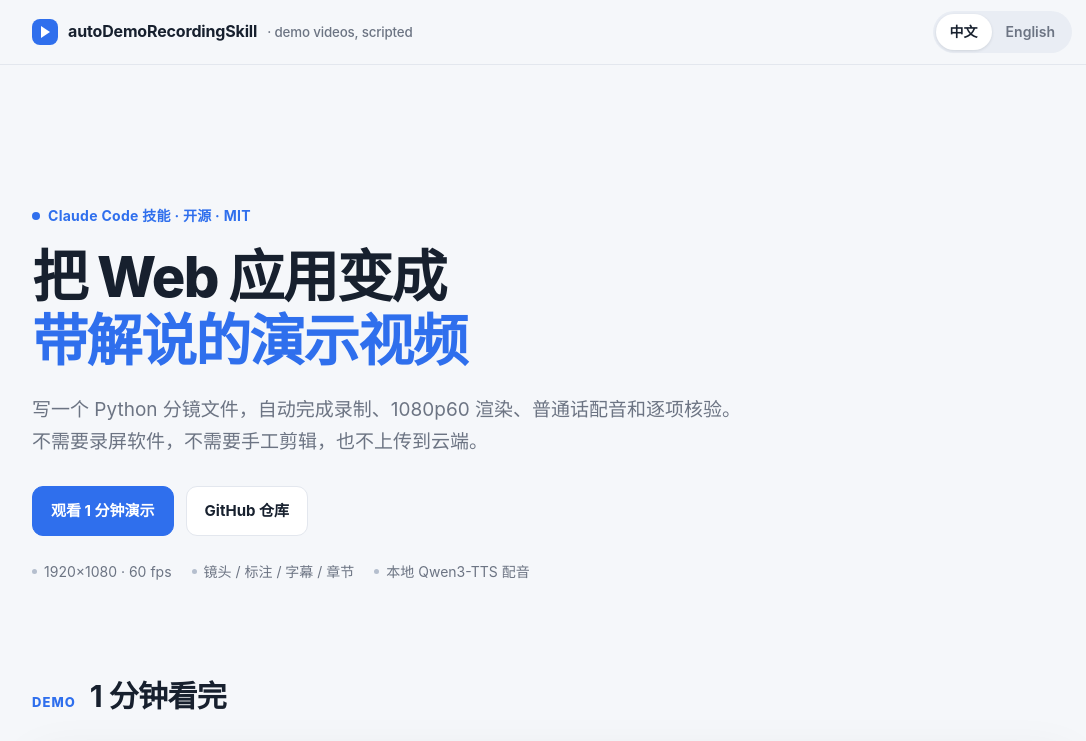
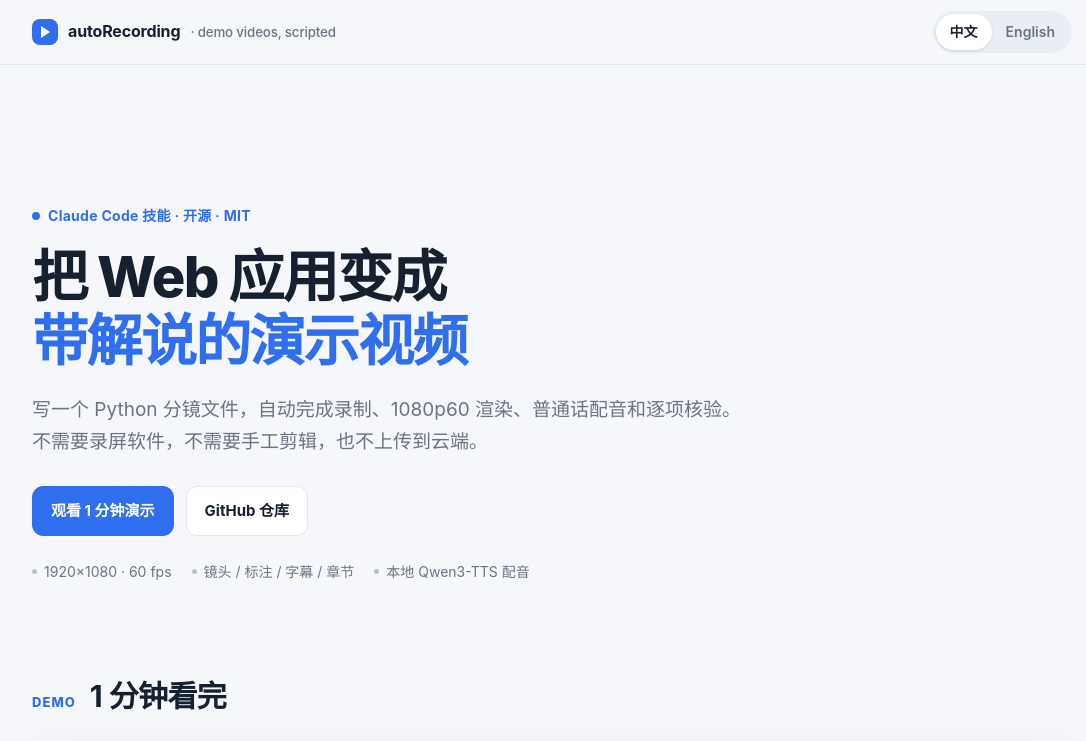
Before and after one commit to OrrrGE/autoRecording, a plain HTML site: page docs/index.html in a window 1280 px wide. Shown: the top 741 px of the page, without its empty margins (88-1174 px from the left). Drawn offline with Linux system fonts and the light colour scheme; grey boxes are pictures that could not be loaded.

Commit message:
Rename the project to autoRecording

```diff
--- a/docs/index.html
+++ b/docs/index.html
@@ -3,7 +3,7 @@
 <head>
 <meta charset="utf-8">
 <meta name="viewport" content="width=device-width, initial-scale=1">
-<title>autoDemoRecordingSkill · 自动演示录制</title>
+<title>autoRecording · 自动演示录制</title>
 <meta name="description" content="A Claude Code skill that records, renders and narrates polished demo videos of web apps. 用一个 Python 分镜文件，把 Web 应用做成带解说的演示视频。">
 <link rel="icon" href="favicon.svg" type="image/svg+xml">
 <style>
@@ -137,7 +137,7 @@
 
 <header>
   <div class="wrap bar">
-    <a class="brand" href="#top"><span class="mark" aria-hidden="true"></span><span class="name">autoDemoRecordingSkill</span> <small>· demo videos, scripted</small></a>
+    <a class="brand" href="#top"><span class="mark" aria-hidden="true"></span><span class="name">autoRecording</span> <small>· demo videos, scripted</small></a>
     <nav class="lang-switch" aria-label="Language / 语言">
       <button type="button" data-lang="zh" aria-pressed="true">中文</button>
       <button type="button" data-lang="en" aria-pressed="false">English</button>
@@ -155,7 +155,7 @@
       <p class="lead">写一个 Python 分镜文件，自动完成录制、1080p60 渲染、普通话配音和逐项核验。不需要录屏软件，不需要手工剪辑，也不上传到云端。</p>
       <div class="actions">
         <a class="btn primary" href="#demo">观看 1 分钟演示</a>
-        <a class="btn" href="https://github.com/OrrrGE/autoDemoRecordingSkill">GitHub 仓库</a>
+        <a class="btn" href="https://github.com/OrrrGE/autoRecording">GitHub 仓库</a>
       </div>
       <ul class="meta">
         <li>1920×1080 · 60 fps</li>
@@ -204,7 +204,7 @@
 
     <section>
       <div class="section-head"><span class="kicker">Start</span><h2>快速开始</h2></div>
-      <pre><code>git clone https://github.com/OrrrGE/autoDemoRecordingSkill \
+      <pre><code>git clone https://github.com/OrrrGE/autoRecording \
     ~/.claude/skills/autoDemoRecordingSkill
 cd ~/.claude/skills/autoDemoRecordingSkill
 python3 scripts/demo_env.py setup
@@ -281,12 +281,12 @@ $PY scripts/demo_voice.py --work /tmp/demo-selftest</code></pre>
     <section>
       <div class="section-head"><span class="kicker">Docs</span><h2>文档</h2></div>
       <div class="links">
-        <a class="link-card" href="https://github.com/OrrrGE/autoDemoRecordingSkill/blob/main/README.zh-CN.md"><b>中文完整教程</b><span>安装、story API、配音、排错</span></a>
-        <a class="link-card" href="https://github.com/OrrrGE/autoDemoRecordingSkill/blob/main/SKILL.md"><b>SKILL.md</b><span>Claude Code 技能入口与流程</span></a>
-        <a class="link-card" href="https://github.com/OrrrGE/autoDemoRecordingSkill/blob/main/references/director.md"><b>Story API</b><span>镜头、标注、步骤、滚动、下载</span></a>
-        <a class="link-card" href="https://github.com/OrrrGE/autoDemoRecordingSkill/blob/main/references/narration.md"><b>配音指南</b><span>换音色、念法修正、时长贴合</span></a>
-        <a class="link-card" href="https://github.com/OrrrGE/autoDemoRecordingSkill/blob/main/references/environment.md"><b>环境安装</b><span>ffmpeg、Chromium、CUDA、模型</span></a>
-        <a class="link-card" href="https://github.com/OrrrGE/autoDemoRecordingSkill"><b>GitHub</b><span>源码、Issues、更新</span></a>
+        <a class="link-card" href="https://github.com/OrrrGE/autoRecording/blob/main/README.zh-CN.md"><b>中文完整教程</b><span>安装、story API、配音、排错</span></a>
+        <a class="link-card" href="https://github.com/OrrrGE/autoRecording/blob/main/SKILL.md"><b>SKILL.md</b><span>Claude Code 技能入口与流程</span></a>
+        <a class="link-card" href="https://github.com/OrrrGE/autoRecording/blob/main/references/director.md"><b>Story API</b><span>镜头、标注、步骤、滚动、下载</span></a>
+        <a class="link-card" href="https://github.com/OrrrGE/autoRecording/blob/main/references/narration.md"><b>配音指南</b><span>换音色、念法修正、时长贴合</span></a>
+        <a class="link-card" href="https://github.com/OrrrGE/autoRecording/blob/main/references/environment.md"><b>环境安装</b><span>ffmpeg、Chromium、CUDA、模型</span></a>
+        <a class="link-card" href="https://github.com/OrrrGE/autoRecording"><b>GitHub</b><span>源码、Issues、更新</span></a>
       </div>
     </section>
   </div>
@@ -299,7 +299,7 @@ $PY scripts/demo_voice.py --work /tmp/demo-selftest</code></pre>
       <p class="lead">Write one Python story file. The pipeline records the app, renders a 1080p60 video, adds a Mandarin narration, and verifies the result numerically. No screen recorder, no manual editing, no cloud upload.</p>
       <div class="actions">
         <a class="btn primary" href="#demo-en">Watch the 1-minute demo</a>
-        <a class="btn" href="https://github.com/OrrrGE/autoDemoRecordingSkill">GitHub repository</a>
+        <a class="btn" href="https://github.com/OrrrGE/autoRecording">GitHub repository</a>
       </div>
       <ul class="meta">
         <li>1920×1080 · 60 fps</li>
@@ -348,7 +348,7 @@ $PY scripts/demo_voice.py --work /tmp/demo-selftest</code></pre>
 
     <section>
       <div class="section-head"><span class="kicker">Start</span><h2>Quick start</h2></div>
-      <pre><code>git clone https://github.com/OrrrGE/autoDemoRecordingSkill \
+      <pre><code>git clone https://github.com/OrrrGE/autoRecording \
     ~/.claude/skills/autoDemoRecordingSkill
 cd ~/.claude/skills/autoDemoRecordingSkill
 python3 scripts/demo_env.py setup
@@ -425,12 +425,12 @@ $PY scripts/demo_voice.py --work /tmp/demo-selftest</code></pre>
     <section>
       <div class="section-head"><span class="kicker">Docs</span><h2>Documentation</h2></div>
       <div class="links">
-        <a class="link-card" href="https://github.com/OrrrGE/autoDemoRecordingSkill/blob/main/README.en.md"><b>Full English guide</b><span>Install, story API, narration, troubleshooting</span></a>
-        <a class="link-card" href="https://github.com/OrrrGE/autoDemoRecordingSkill/blob/main/SKILL.md"><b>SKILL.md</b><span>The Claude Code skill entry point</span></a>
-        <a class="link-card" href="https://github.com/OrrrGE/autoDemoRecordingSkill/blob/main/references/director.md"><b>Story API</b><span>Camera, marks, steps, scrolling, downloads</span></a>
-        <a class="link-card" href="https://github.com/OrrrGE/autoDemoRecordingSkill/blob/main/references/narration.md"><b>Narration guide</b><span>Voices, pronunciation, fitting</span></a>
-        <a class="link-card" href="https://github.com/OrrrGE/autoDemoRecordingSkill/blob/main/references/environment.md"><b>Environment</b><span>ffmpeg, Chromium, CUDA, models</span></a>
-        <a class="link-card" href="https://github.com/OrrrGE/autoDemoRecordingSkill"><b>GitHub</b><span>Source, issues, updates</span></a>
+        <a class="link-card" href="https://github.com/OrrrGE/autoRecording/blob/main/README.en.md"><b>Full English guide</b><span>Install, story API, narration, troubleshooting</span></a>
+        <a class="link-card" href="https://github.com/OrrrGE/autoRecording/blob/main/SKILL.md"><b>SKILL.md</b><span>The Claude Code skill entry point</span></a>
+        <a class="link-card" href="https://github.com/OrrrGE/autoRecording/blob/main/references/director.md"><b>Story API</b><span>Camera, marks, steps, scrolling, downloads</span></a>
+        <a class="link-card" href="https://github.com/OrrrGE/autoRecording/blob/main/references/narration.md"><b>Narration guide</b><span>Voices, pronunciation, fitting</span></a>
+        <a class="link-card" href="https://github.com/OrrrGE/autoRecording/blob/main/references/environment.md"><b>Environment</b><span>ffmpeg, Chromium, CUDA, models</span></a>
+        <a class="link-card" href="https://github.com/OrrrGE/autoRecording"><b>GitHub</b><span>Source, issues, updates</span></a>
       </div>
     </section>
   </div>
@@ -439,8 +439,8 @@ $PY scripts/demo_voice.py --work /tmp/demo-selftest</code></pre>
 
 <footer>
   <div class="wrap">
-    <span>autoDemoRecordingSkill · MIT</span>
-    <span>Built for Claude Code · <a href="https://github.com/OrrrGE/autoDemoRecordingSkill">GitHub</a></span>
+    <span>autoRecording · MIT</span>
+    <span>Built for Claude Code · <a href="https://github.com/OrrrGE/autoRecording">GitHub</a></span>
   </div>
 </footer>
 
```
Also changed, not shown: 4 other files.
